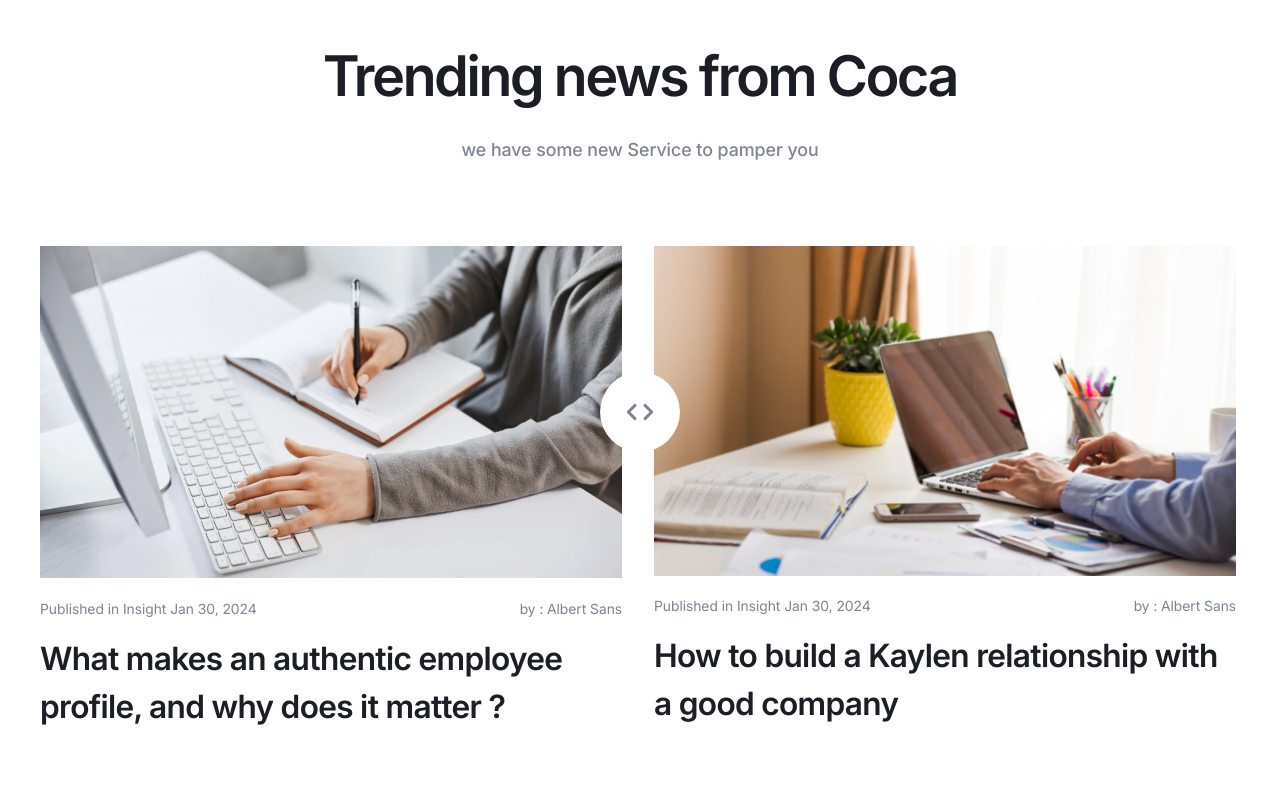
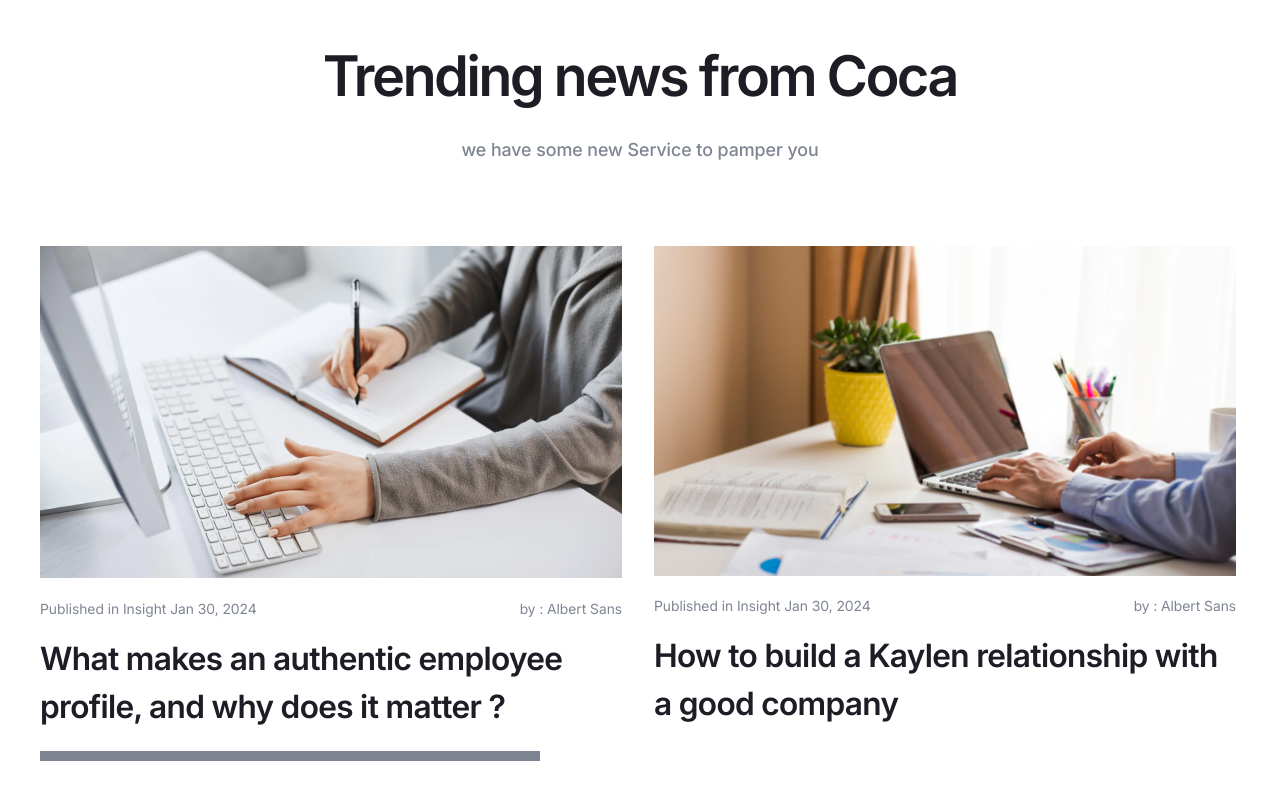
Before and after one commit to strangespirit/coca, a website built with Vite: page src/index.html in a window 1280 px wide. Shown: the part 4669-5469 px from the top of the page. Built offline with nearby package versions, Linux system fonts and the light colour scheme; files whose address does not match are found by name.

Commit message:
add acrollbar in insight section (it does not  work)

```diff
--- a/src/assets/scss/components/home/insight.scss
+++ b/src/assets/scss/components/home/insight.scss
@@ -110,3 +110,11 @@
         }
     }
 }
+
+.swiper-scrollbar {
+    width: 500px;
+    height: 10px;
+    margin-top: 20px;
+    cursor: pointer;
+    background: var(--neutral-color-150);
+}
--- a/src/html/components/home/insight.html
+++ b/src/html/components/home/insight.html
@@ -4,14 +4,15 @@
         <p class="insight__descr text-p-medium">
             we have some new Service to pamper you
         </p>
+
         <div class="swiper insight__slider">
-            <div class="insight__slider-btns">
+            <!-- <div class="insight__slider-btns">
                 <svg width="28" height="18" viewBox="0 0 28 18" fill="none" xmlns="http://www.w3.org/2000/svg">
                     <path
                         d="M19.0001 2.33337L25.6667 9.00004L19.0001 15.6667M9.00008 15.6667L2.33341 9.00004L9.00008 2.33337"
                         stroke="#7E8492" stroke-width="3" stroke-linecap="round" stroke-linejoin="round" />
                 </svg>
-            </div>
+            </div> -->
             <div class="swiper-wrapper">
                 <div class="swiper-slide insight__article">
                     <img loading="lazy" class="insight__article-img" src="./assets/images/insight-slide-1-img.jpg"
@@ -70,6 +71,7 @@
                     </h3>
                 </div>
             </div>
+            <div class="swiper-scrollbar"></div>
         </div>
     </div>
 </section>
--- a/src/js/components/slider.js
+++ b/src/js/components/slider.js
@@ -5,8 +5,14 @@
     new Swiper('.insight__slider', {
         slidesPerView: 'auto',
         spaceBetween: 32,
-        loop: true,
+        // loop: true,
         centeredSlides: true,
+
+        scrollbar: {
+            el: '.swiper-scrollbar',
+            draggable: true,
+        },
+
         breakpoints: {
             993: {
                 centeredSlides: false,
```
